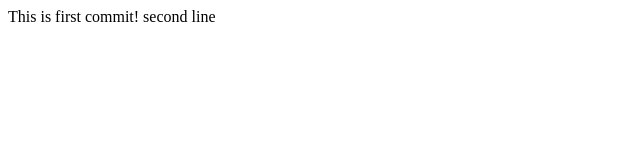
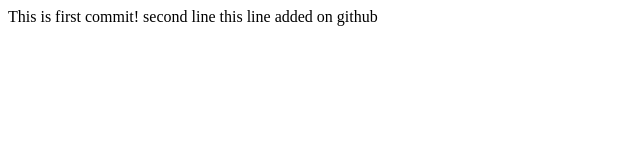
Before and after one commit to Humenbka/frontend_test_repo, a plain HTML site: page index.html in a window 1280 px wide. Shown: the whole page, without its empty margins (0-640 px from the left). Drawn offline with Linux system fonts and the light colour scheme.

Commit message:
Update index.html

```diff
--- a/index.html
+++ b/index.html
@@ -6,5 +6,6 @@
 <body>
 This is first commit!
 second line
+this line added on github
 </body>
 </html>
```
